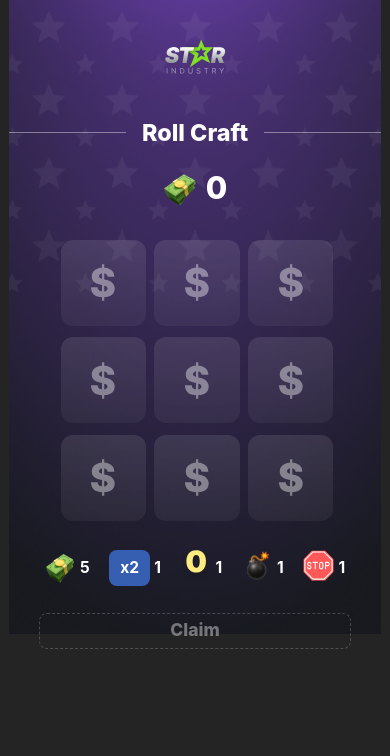
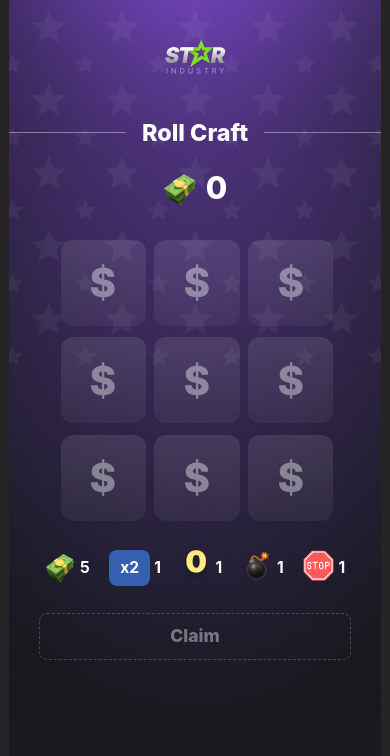
Before and after one commit to Ssovelich/flip-card, a React (Vite) app: page / in a window 390 px wide. Shown: the top 756 px of the page. Built offline with nearby package versions, Linux system fonts and the light colour scheme.

Commit message:
Update App.module.scss

```diff
--- a/src/components/App.module.scss
+++ b/src/components/App.module.scss
@@ -9,7 +9,7 @@
   align-items: center;
   min-width: 320px;
   max-width: 428px;
-  height: clamp(634px, 150vw, 926px);
+  height: clamp(634px, 200vw, 926px);
 }
 
 .board {
```
